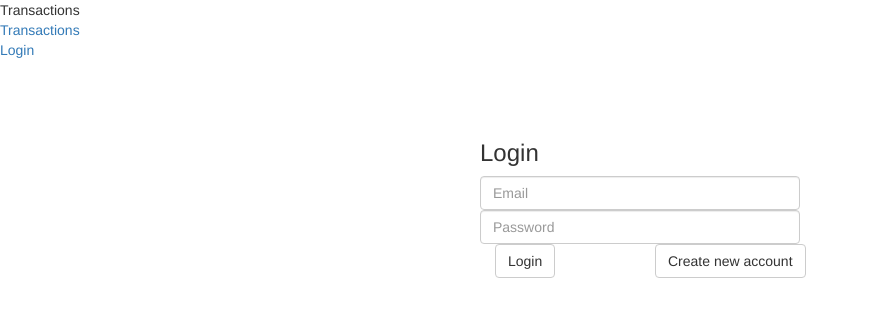
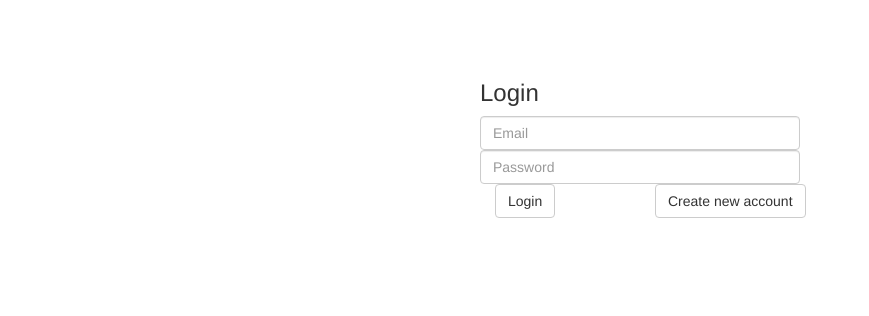
Before and after one commit to zain-elabedeen/TrasferBaseApp, a React (Create React App) app: page /login in a window 1280 px wide. Shown: the top 316 px of the page, without its empty margins (0-869 px from the left). Built offline with nearby package versions, Linux system fonts and the light colour scheme.

Commit message:
Style header

```diff
--- a/src/components/App.js
+++ b/src/components/App.js
@@ -1,7 +1,6 @@
 import React, { Component } from 'react'
 import { Switch, Route } from 'react-router-dom'
 import Header from './Header'
-import { AUTH_TOKEN } from '../constants'
 
 import Login from './Login'
 import CreateTransfer from './CreateTransfer';
@@ -10,12 +9,12 @@ import PayoutList from './PayoutList';
 class App extends Component {
   render() {
     return (
-      <div className="center w85">
+      <div>
         <Header />
-        <div className="ph3 pv1 background-gray">
+        <div>
           <Switch>
             <Route exact path="/" component={PayoutList} />
-            <Route exact path="/create-transaction" component={CreateTransfer} />
+            <Route exact path="/create-transfer" component={CreateTransfer} />
             <Route exact path="/login" component={Login} />
           </Switch>
         </div>
--- a/src/components/Header.js
+++ b/src/components/Header.js
@@ -8,39 +8,21 @@ class Header extends Component {
   render() {
     //TODO: Use JWT in request headers or coockies
     const authToken = localStorage.getItem(AUTH_TOKEN)
-
     return (
-      <div className="flex pa1 justify-between nowrap orange">
-        <div className="flex flex-fixed black">
-          <div className="fw7 mr1">Transactions</div>
-          <Link to="/" className="ml1 no-underline black">
-            Transactions
-          </Link>
-          {authToken && (
-            <div className="flex">
-              <div className="ml1">|</div>
-              <Link to="/create-transaction" className="ml1 no-underline black">
-                Create Transaction
-              </Link>
-            </div>
-          )}
-        </div>
-        <div className="flex flex-fixed">
+      <div>
+        <div className='pull-right'>
           {authToken ? (
             <div
-              className="ml1 pointer black"
               onClick={() => {
                 localStorage.removeItem(AUTH_TOKEN)
-                this.props.history.push(`/`)
+                this.props.history.push(`/login`)
               }}
             >
               Logout
             </div>
-          ) : (
-            <Link to="/login" className="ml1 no-underline black">
-              Login
-            </Link>
-          )}
+          ) :
+            ''
+          }
         </div>
       </div>
     )
```
